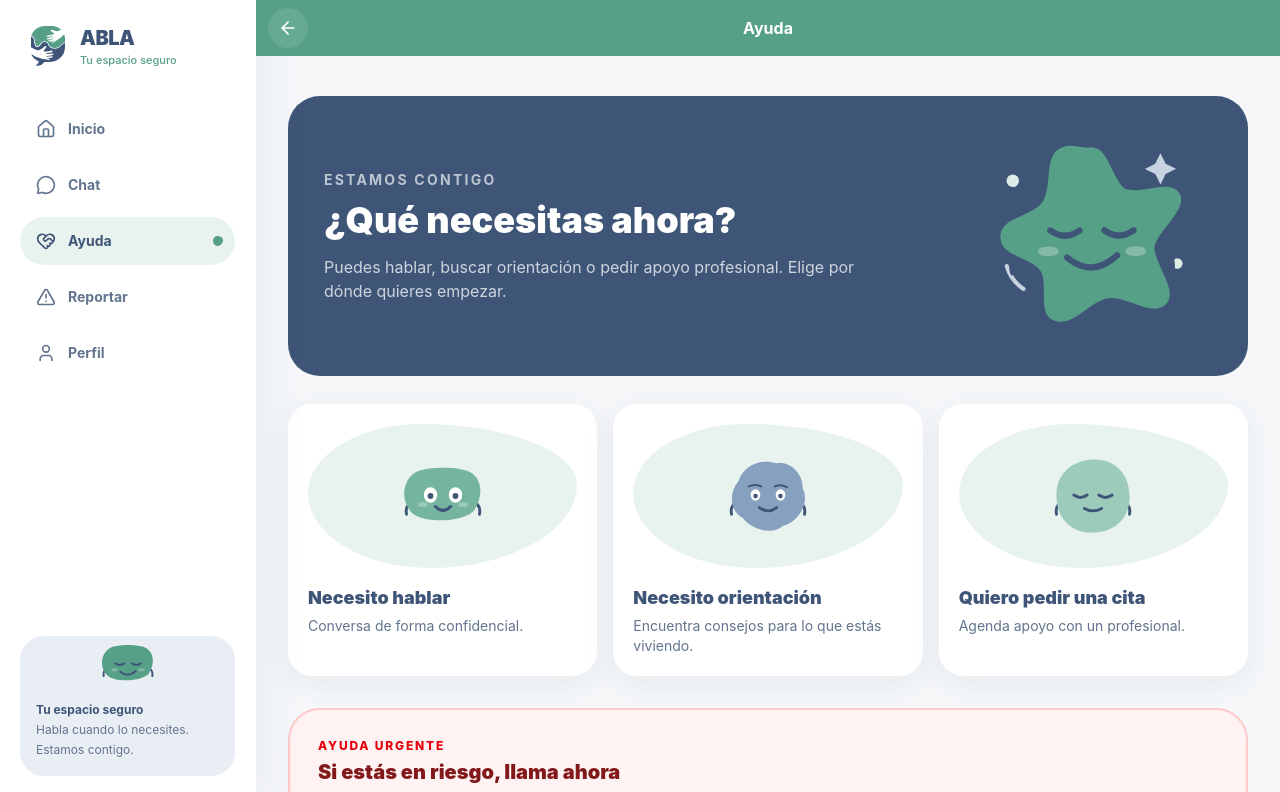
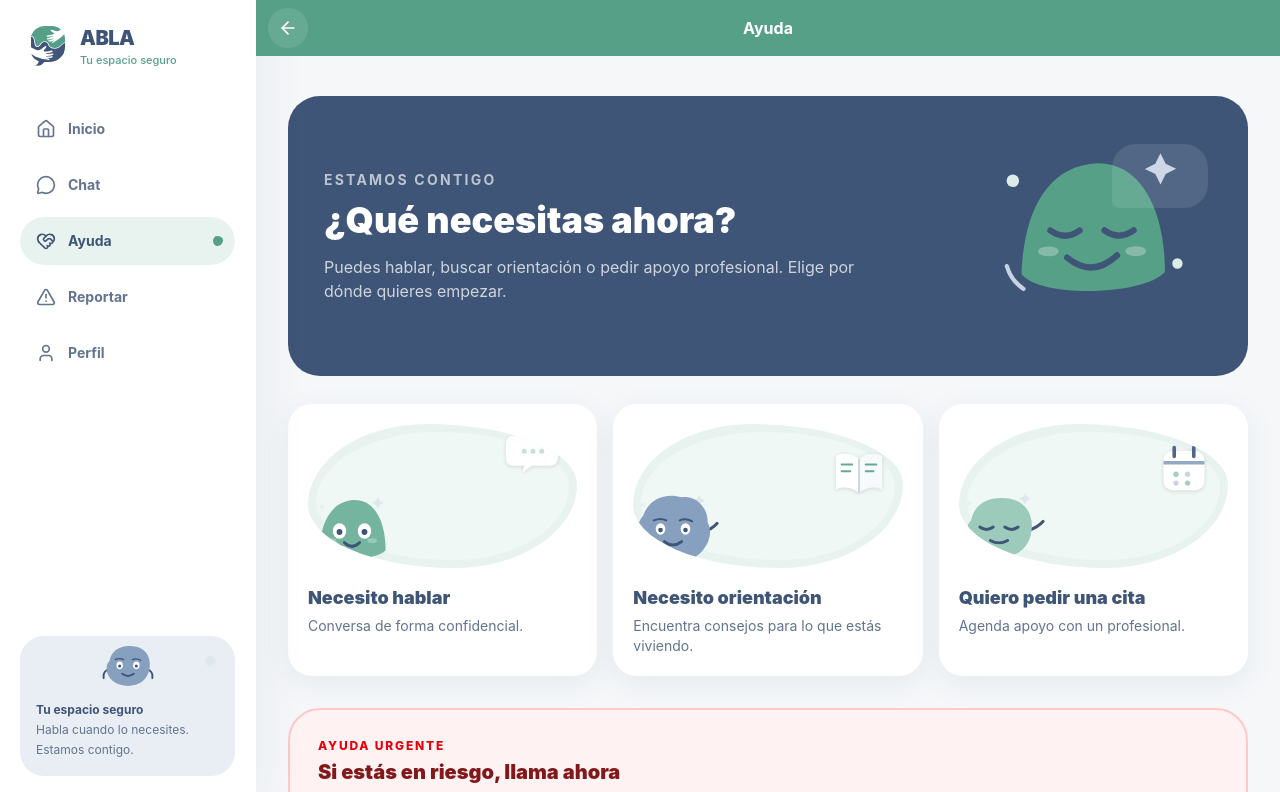
Before and after one commit to leandrodesignux-ux/ABLA-APP, a React (Vite) app: page /ayuda in a window 1280 px wide. Shown: the top 792 px of the page. Built offline with nearby package versions, Linux system fonts and the light colour scheme.

Commit message:
feat: enrich support characters and empty states

```diff
--- a/src/components/AblaEmptyState.jsx
+++ b/src/components/AblaEmptyState.jsx
@@ -1,18 +1,22 @@
+import { motion, useReducedMotion } from 'framer-motion'
 import AblaCharacter from './AblaCharacter.jsx'
 
 export default function AblaEmptyState({ title, description, kind = 'empty', action }) {
   const config = {
-    empty: { emotion: 'neutral', shape: 'stack' },
-    messages: { emotion: 'chat', shape: 'pill' },
-    cases: { emotion: 'calm', shape: 'blob' },
-    search: { emotion: 'worried', shape: 'circle' },
-  }[kind] || { emotion: 'neutral', shape: 'blob' }
+    empty: { emotion: 'neutral', shape: 'pebble', pose: 'rest', gaze: 'left', interaction: 'curious' },
+    messages: { emotion: 'chat', shape: 'arch', pose: 'hide', gaze: 'right', interaction: 'shy' },
+    cases: { emotion: 'calm', shape: 'pebble', pose: 'rest', interaction: 'calm' },
+    search: { emotion: 'worried', shape: 'drop', pose: 'point', gaze: 'up', interaction: 'listening' },
+  }[kind] || { emotion: 'neutral', shape: 'pebble', pose: 'rest', interaction: 'calm' }
+  const reducedMotion = useReducedMotion()
 
   return (
     <div className="flex flex-col items-center px-5 py-10 text-center">
-      <div className="grid h-36 w-36 place-items-center rounded-abla-blob bg-abla-blue-soft">
-        <AblaCharacter {...config} size="lg" animate="breathe" decoration />
-      </div>
+      <motion.div initial="idle" animate="idle" whileHover="hover" className="relative grid h-40 w-48 place-items-center overflow-hidden rounded-[48%_52%_44%_56%/58%_44%_56%_42%] bg-abla-blue-soft">
+        <motion.span animate={reducedMotion ? undefined : { x: [0, 4, 0], y: [0, -2, 0] }} transition={{ duration: 7, repeat: Infinity, ease: 'easeInOut' }} className="absolute left-4 top-6 h-8 w-16 rounded-full bg-white/65" />
+        <motion.span variants={{ idle: { opacity: .45, scale: .9 }, hover: { opacity: 1, scale: 1 } }} className="absolute right-5 top-5 h-3 w-3 rotate-45 rounded-sm bg-abla-green/30" />
+        <motion.div animate={reducedMotion ? undefined : { y: [2, -2, 2] }} transition={{ duration: 6, repeat: Infinity, ease: 'easeInOut' }} className="absolute -bottom-3 left-1/2 -translate-x-1/2"><AblaCharacter {...config} size="lg" decoration blink={kind !== 'cases'} /></motion.div>
+      </motion.div>
       <h3 className="mt-5 text-lg font-extrabold text-abla-blue">{title}</h3>
       {description && <p className="mt-2 max-w-sm text-sm leading-6 text-slate-500">{description}</p>}
       {action && <div className="mt-5">{action}</div>}
--- a/src/components/DesktopSidebar.jsx
+++ b/src/components/DesktopSidebar.jsx
@@ -1,4 +1,4 @@
-import { motion } from 'framer-motion'
+import { motion, useReducedMotion } from 'framer-motion'
 import { Link, useLocation } from 'react-router-dom'
 import { useAppContext } from '../context/AppContext.jsx'
 import { getNavigation } from './navigation.js'
@@ -8,6 +8,7 @@ export default function DesktopSidebar() {
   const { pathname } = useLocation()
   const { perfil } = useAppContext()
   const items = getNavigation(perfil)
+  const reducedMotion = useReducedMotion()
 
   return (
     <aside className="fixed inset-y-0 left-0 z-50 hidden w-56 border-r border-white/80 bg-white/95 shadow-[12px_0_40px_rgba(63,85,119,.06)] backdrop-blur-xl md:flex lg:w-64">
@@ -38,11 +39,12 @@ export default function DesktopSidebar() {
           })}
         </nav>
 
-        <div className="relative mt-auto overflow-hidden rounded-abla-card bg-abla-blue-soft p-4 pt-16 text-xs leading-5 text-slate-500">
-          <AblaCharacter emotion="safe" shape="pill" size="sm" className="absolute -top-1 left-1/2 -translate-x-1/2" />
+        <motion.div initial="idle" animate="idle" whileHover="hover" whileTap="tap" className="relative mt-auto overflow-hidden rounded-abla-card bg-abla-blue-soft p-4 pt-16 text-xs leading-5 text-slate-500">
+          <motion.div variants={{ idle: { y: 2 }, hover: { y: reducedMotion ? 2 : -1 }, tap: { y: 2 } }} className="absolute -top-1 left-1/2 -translate-x-1/2"><AblaCharacter emotion="help" shape="pebble" pose="rest" gaze="left" interaction="listening" size="sm" blink /></motion.div>
+          <motion.span variants={{ idle: { opacity: .2 }, hover: { opacity: 1 } }} className="absolute right-5 top-5 h-2.5 w-2.5 rotate-45 rounded-sm bg-abla-green/35" />
           <span className="font-bold text-abla-blue">Tu espacio seguro</span><br />
           Habla cuando lo necesites. Estamos contigo.
-        </div>
+        </motion.div>
       </div>
     </aside>
   )
--- a/src/pages/Ayuda.jsx
+++ b/src/pages/Ayuda.jsx
@@ -2,6 +2,7 @@ import { motion, useReducedMotion } from 'framer-motion'
 import { ExternalLink, Phone } from 'lucide-react'
 import { useNavigate } from 'react-router-dom'
 import AblaCharacter from '../components/AblaCharacter.jsx'
+import AblaScene from '../components/AblaScene.jsx'
 import BottomNav from '../components/BottomNav.jsx'
 import Header from '../components/Header.jsx'
 import PageTransition from '../components/PageTransition.jsx'
@@ -10,15 +11,15 @@ import { LINEAS_EMERGENCIA, RECURSOS_WEB } from '../data/recursosAyuda.js'
 import { ablaMotion, motionIfAllowed } from '../design/motion.js'
 
 const intentions = [
-  { title: 'Necesito hablar', description: 'Conversa de forma confidencial.', to: '/chat/anonimo', emotion: 'chat', shape: 'pill' },
-  { title: 'Necesito orientación', description: 'Encuentra consejos para lo que estás viviendo.', to: '/ayuda/consejos', emotion: 'help', shape: 'blob' },
-  { title: 'Quiero pedir una cita', description: 'Agenda apoyo con un profesional.', to: '/ayuda/cita', emotion: 'calm', shape: 'circle' },
+  { title: 'Necesito hablar', description: 'Conversa de forma confidencial.', to: '/chat/anonimo', sceneType: 'chat' },
+  { title: 'Necesito orientación', description: 'Encuentra consejos para lo que estás viviendo.', to: '/ayuda/consejos', sceneType: 'advice' },
+  { title: 'Quiero pedir una cita', description: 'Agenda apoyo con un profesional.', to: '/ayuda/cita', sceneType: 'appointment' },
 ]
 
-function IntentionCard({ title, description, to, emotion, shape }) {
+function IntentionCard({ title, description, to, sceneType }) {
   const navigate = useNavigate()
   const reducedMotion = useReducedMotion()
-  return <motion.button type="button" onClick={() => navigate(to)} whileHover={motionIfAllowed(reducedMotion, { y: -4 })} whileTap={motionIfAllowed(reducedMotion, ablaMotion.press)} className="flex min-h-44 items-center gap-4 rounded-abla-card bg-white p-5 text-left shadow-abla-card transition-shadow hover:shadow-abla-float md:flex-col md:items-start"><div className="grid h-28 w-28 shrink-0 place-items-center rounded-abla-blob bg-abla-green-soft md:h-36 md:w-full"><AblaCharacter emotion={emotion} shape={shape} size="md" /></div><div><h2 className="text-lg font-black text-abla-blue">{title}</h2><p className="mt-1 text-sm leading-5 text-slate-500">{description}</p></div></motion.button>
+  return <motion.button type="button" initial="idle" animate="idle" whileHover="hover" whileTap="tap" variants={{ idle: {}, hover: motionIfAllowed(reducedMotion, { y: -3 }), tap: motionIfAllowed(reducedMotion, ablaMotion.press) }} onClick={() => navigate(to)} className="flex min-h-44 items-center gap-4 rounded-abla-card bg-white p-5 text-left shadow-abla-card transition-shadow hover:shadow-abla-float md:flex-col md:items-start"><motion.div variants={{ idle: { scale: 1 }, hover: { scale: reducedMotion ? 1 : 1.015 }, tap: { scale: .99 } }} className="h-28 w-28 shrink-0 overflow-hidden rounded-[44%_56%_46%_54%/56%_42%_58%_44%] bg-abla-green-soft md:h-36 md:w-full"><AblaScene type={sceneType} /></motion.div><div><h2 className="text-lg font-black text-abla-blue">{title}</h2><p className="mt-1 text-sm leading-5 text-slate-500">{description}</p></div></motion.button>
 }
 
 export default function Ayuda() {
@@ -32,7 +33,7 @@ export default function Ayuda() {
       <div className="min-h-dvh bg-abla-bg pb-24 md:pb-12">
         <Header title="Ayuda" showBack />
         <main className="mx-auto w-full max-w-6xl px-4 py-6 md:px-6 md:py-10 lg:px-8">
-          <section className="grid items-center gap-6 overflow-hidden rounded-abla-panel bg-abla-blue p-6 text-white md:grid-cols-[1fr_240px] md:p-9"><div><p className="text-sm font-bold uppercase tracking-[.16em] text-white/65">Estamos contigo</p><h1 className="mt-2 text-3xl font-black leading-tight md:text-4xl">¿Qué necesitas ahora?</h1><p className="mt-3 max-w-xl text-sm leading-6 text-white/75 md:text-base">Puedes hablar, buscar orientación o pedir apoyo profesional. Elige por dónde quieres empezar.</p></div><div className="mx-auto"><AblaCharacter emotion="safe" shape="soft-star" size="xl" animate="float" decoration label="Personaje de apoyo ABLA" /></div></section>
+          <section className="grid items-center gap-6 overflow-hidden rounded-abla-panel bg-abla-blue p-6 text-white md:grid-cols-[1fr_240px] md:p-9"><div><p className="text-sm font-bold uppercase tracking-[.16em] text-white/65">Estamos contigo</p><h1 className="mt-2 text-3xl font-black leading-tight md:text-4xl">¿Qué necesitas ahora?</h1><p className="mt-3 max-w-xl text-sm leading-6 text-white/75 md:text-base">Puedes hablar, buscar orientación o pedir apoyo profesional. Elige por dónde quieres empezar.</p></div><div className="relative mx-auto"><span className="absolute -right-3 top-3 h-16 w-24 rounded-[24px_24px_24px_7px] bg-white/10" /><AblaCharacter emotion="safe" shape="arch" pose="open" gaze="left" interaction="supportive" size="xl" animate="float" decoration blink label="Personaje de apoyo ABLA" /></div></section>
           <section className="mt-7 grid grid-cols-1 gap-4 md:grid-cols-3">{intentions.map((item) => <IntentionCard key={item.to} {...item} />)}</section>
 
           <section className="mt-8 rounded-abla-panel border-2 border-red-200 bg-red-50 p-5 md:p-7" aria-labelledby="emergency-title"><div><p className="text-xs font-extrabold uppercase tracking-[.15em] text-red-600">Ayuda urgente</p><h2 id="emergency-title" className="mt-1 text-xl font-black text-red-900">Si estás en riesgo, llama ahora</h2><p className="mt-1 text-sm text-red-800">Estas líneas son gratuitas y están preparadas para ayudarte.</p></div><div className="mt-5 grid gap-3 lg:grid-cols-2">{lineasUrgentes.map((linea) => <div key={linea.id} className="rounded-abla-card border border-red-100 bg-white p-4"><div className="flex items-center gap-3"><div className="grid h-12 w-12 place-items-center rounded-abla-control bg-red-50 text-2xl">{linea.icono}</div><div className="min-w-0 flex-1"><h3 className="text-sm font-black text-abla-blue">{linea.nombre}</h3><div className="text-xl font-black text-red-600">{linea.numero}</div><div className="text-[11px] font-semibold text-slate-500">{linea.disponibilidad}</div></div><a href={`tel:${linea.numero}`} className="flex min-h-11 items-center gap-2 rounded-abla-control bg-red-600 px-4 text-xs font-bold text-white" aria-label={`Llamar a ${linea.nombre}`}><Phone className="h-4 w-4" />Llamar</a></div><p className="mt-3 text-xs leading-5 text-slate-600">{linea.descripcion}</p></div>)}</div></section>
--- a/src/pages/Consejos.jsx
+++ b/src/pages/Consejos.jsx
@@ -42,7 +42,7 @@ export default function Consejos() {
         <Header title="Consejos" showBack showIcons={false} />
 
         <main className="mx-auto w-full max-w-6xl px-4 py-6 md:px-6 md:py-10 lg:px-8">
-          <section className="grid items-center gap-5 rounded-abla-panel bg-abla-blue-soft p-5 md:grid-cols-[1fr_180px] md:p-8"><div><p className="text-xs font-extrabold uppercase tracking-[.16em] text-abla-green">Herramientas para acompañarte</p><h1 className="abla-page-title mt-2">Consejos que sí ayudan</h1><p className="mt-2 max-w-2xl text-sm leading-6 text-slate-500">Señales, palabras y acciones concretas para comprender mejor una situación difícil.</p></div><div className="hidden md:grid md:place-items-center"><AblaCharacter emotion="help" shape="blob" size="lg" animate="breathe" decoration /></div></section>
+          <section className="grid items-center gap-5 overflow-hidden rounded-abla-panel bg-abla-blue-soft p-5 md:grid-cols-[1fr_200px] md:p-8"><div><p className="text-xs font-extrabold uppercase tracking-[.16em] text-abla-green">Herramientas para acompañarte</p><h1 className="abla-page-title mt-2">Consejos que sí ayudan</h1><p className="mt-2 max-w-2xl text-sm leading-6 text-slate-500">Señales, palabras y acciones concretas para comprender mejor una situación difícil.</p></div><div className="relative hidden h-36 md:block"><motion.div initial="idle" animate="idle" whileHover="hover" className="absolute inset-0"><motion.div variants={{ idle: { rotate: -3 }, hover: { rotate: 3, y: -2 } }} className="absolute right-0 top-2 h-24 w-20 rounded-abla-card bg-white p-3 shadow-abla-card"><span className="block h-2 w-10 rounded-full bg-abla-green/45" /><span className="mt-3 block h-2 w-12 rounded-full bg-abla-blue/15" /><span className="mt-2 block h-2 w-9 rounded-full bg-abla-blue/15" /></motion.div><div className="absolute bottom-[-12px] left-0"><AblaCharacter emotion="help" shape="pebble" pose="point" gaze="right" interaction="curious" size="lg" decoration blink /></div></motion.div></div></section>
           <div className="scrollbar-hide mt-6 flex gap-2 overflow-x-auto rounded-full bg-white p-1.5 shadow-abla-card md:w-fit">
             {tabs.map((tab) => (
               <button
@@ -103,7 +103,7 @@ export default function Consejos() {
                 {microcapsulas.map((capsula, index) => (
                   <div key={capsula.id} className="rounded-abla-card bg-white p-5 shadow-abla-card">
                     <div className="flex items-start gap-3">
-                      <div className="grid h-20 w-20 shrink-0 place-items-center rounded-abla-blob bg-abla-blue-soft"><AblaCharacter emotion={index % 2 ? 'calm' : 'help'} shape={index % 2 ? 'pill' : 'wave'} size="sm" /></div>
+                      <div className="relative h-20 w-20 shrink-0 overflow-hidden rounded-[46%_54%_42%_58%/58%_45%_55%_42%] bg-abla-blue-soft"><div className="absolute -bottom-2 left-1/2 -translate-x-1/2"><AblaCharacter emotion={index % 2 ? 'calm' : 'help'} shape={index % 2 ? 'pebble' : 'wave'} pose={index % 2 ? 'rest' : 'point'} gaze={index % 2 ? 'center' : 'right'} interaction={index % 2 ? 'calm' : 'curious'} size="sm" /></div></div>
                       <div className="min-w-0 flex-1">
                         <div className="text-[15px] font-bold text-abla-blue">{capsula.titulo}</div>
                         <div className="mt-2 text-[13px] font-bold leading-5 text-slate-700">{capsula.dato}</div>
@@ -125,7 +125,7 @@ export default function Consejos() {
             {activeTab === 'Qué Decir' && (
               <motion.div key="decir" variants={ablaMotion.pop} initial="hidden" animate="visible" exit="hidden" className="grid gap-6 lg:grid-cols-2">
                 <section>
-                  <div className="mb-3 flex items-center gap-3"><AblaCharacter emotion="happy" shape="pill" size="xs" /><div className="text-[16px] font-bold text-abla-blue">Frases que sí ayudan</div></div>
+                  <div className="mb-3 flex items-center gap-3"><AblaCharacter emotion="happy" shape="pill" pose="open" interaction="supportive" size="xs" /><div className="text-[16px] font-bold text-abla-blue">Frases que sí ayudan</div></div>
                   <div className="flex flex-col gap-3">
                     {FRASES_APOYO.map((item) => (
                       <div key={item.fase} className="rounded-abla-card border border-green-100 bg-green-50 p-5 shadow-abla-card">
@@ -138,7 +138,7 @@ export default function Consejos() {
                 </section>
 
                 <section>
-                  <div className="mb-3 flex items-center gap-3"><AblaCharacter emotion="sad" shape="stack" size="xs" /><div className="text-[16px] font-bold text-abla-blue">Frases que dañan</div></div>
+                  <div className="mb-3 flex items-center gap-3"><AblaCharacter emotion="sad" shape="stack" pose="rest" interaction="listening" size="xs" /><div className="text-[16px] font-bold text-abla-blue">Frases que dañan</div></div>
                   <div className="rounded-abla-card bg-white p-5 shadow-abla-card">
                     <div className="flex flex-col gap-3">
                       {FRASES_EVITAR.map((frase) => (
```
